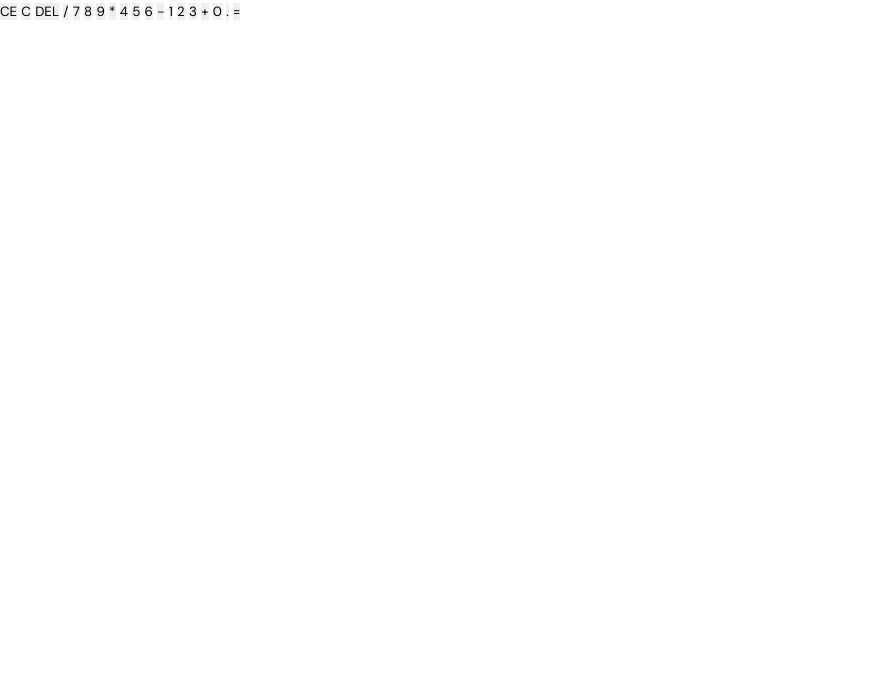
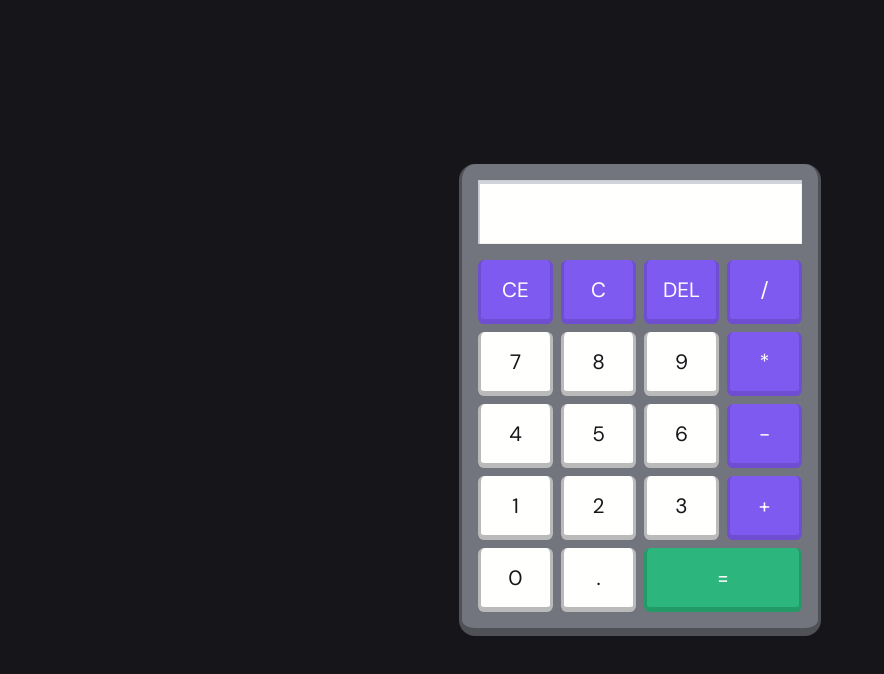
Before and after one commit to renansouza12/Calculator, a website built with Vite: page index.html in a window 1280 px wide. Shown: the whole page, without its empty margins (0-884 px from the left). Built offline with nearby package versions, Linux system fonts and the light colour scheme.

Commit message:
buttons stylized

```diff
--- a/index.html
+++ b/index.html
@@ -10,7 +10,7 @@
   <body>
       <div class="calculator">
         <div class="display">
-          <div class="displau_previous"></div>
+          <div class="display_previous"></div>
           <div class="display_current"></div>
         </div>
         <div class="buttons">
--- a/style.css
+++ b/style.css
@@ -10,6 +10,70 @@
   --bg-color :#16161a;
   --button:#7f5af0;
   --white :#fffffe;
+  --border:#4f5156;
+  --btn-border: #bababa;
   --secondary:#72757e;
   --tertiary:#2cb67d;
 }
+body{
+  height: 100vh;
+  display: grid;
+  place-content: center;
+  background: var(--bg-color);
+}
+.calculator{
+  background: var(--secondary);
+  padding: 1rem;
+  display: flex;
+  flex-direction: column;
+  border-radius: 1rem;
+  border-left: 3px solid var(--border);
+  border-right: 3px solid var(--border);
+  border-bottom: 8px solid var(--border);
+
+
+}
+.display{
+  background: var(--white);
+  height: 4rem;
+  box-shadow: inset rgba(0, 0, 0, 0.05) 0px 0px 0px 1px, rgb(209, 213, 219) 1px 3px 0px 1px inset;
+}
+.display .display_previous,
+.displau_previous .display_current{
+  min-height: 1.3rem;
+  word-wrap: break-word;
+}
+.buttons{
+  margin-top: 1rem;
+  display: grid;
+  grid-template-columns: repeat(4,1fr);
+  gap: 0.5rem;
+}
+.buttons button{
+  padding: 1rem ;
+  font-size: 1.3rem;
+  border-radius: 0.4rem;
+  background: var(--button);
+  color: var(--white);
+  border-left: 3px solid #6f4ed2;
+  border-right: 3px solid #6f4ed2;
+  border-bottom: 5px solid #6f4ed2;
+}
+.buttons #equal-btn{
+  grid-column: span 2;
+  background: var(--tertiary);
+  border-radius: 0.4rem;
+  border-left: 3px solid #249a69;
+  border-right: 3px solid #249a69;
+  border-bottom: 5px solid #249a69;
+}
+
+.buttons .number{
+  background: var(--white);
+  color: var(--bg-color);
+  border-radius: 0.4rem;
+  border-left: 3px solid var(--btn-border);
+  border-right: 3px solid var(--btn-border);
+  border-bottom: 5px solid var(--btn-border);
+
+}
```
